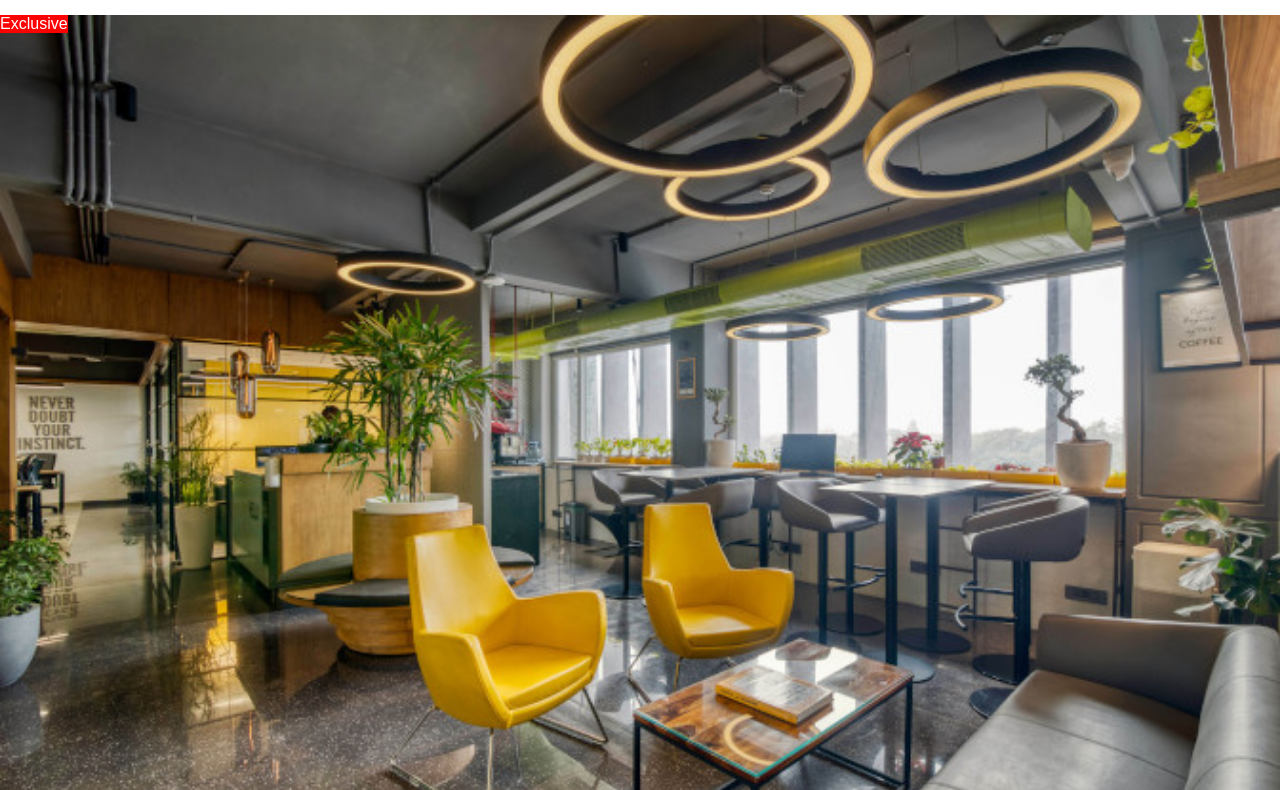
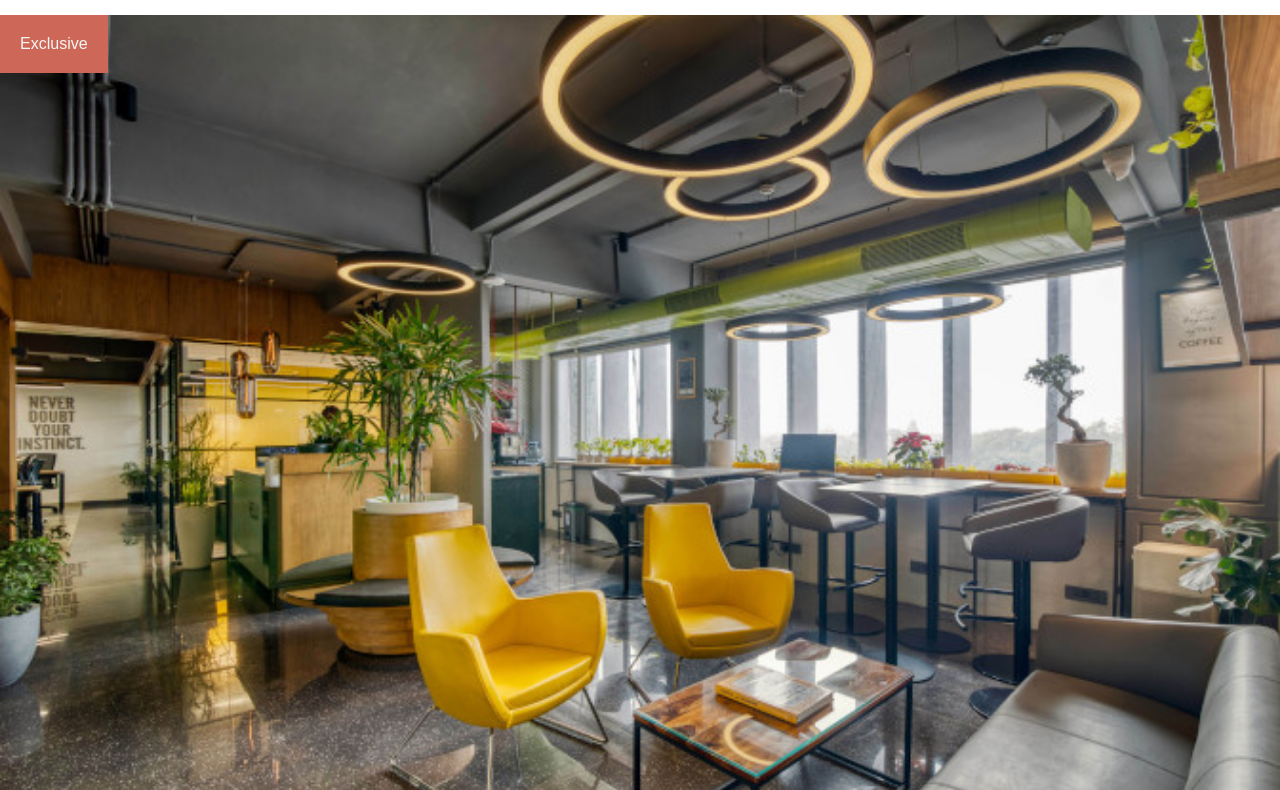
Before and after one commit to mpumi-moale/Coworking-space-site, a website built with Vite: page index.html in a window 1280 px wide. Shown: the part 163-953 px from the top of the page. Built offline with nearby package versions, Linux system fonts and the light colour scheme.

Commit message:
added padding to the image banner

```diff
--- a/src/style.css
+++ b/src/style.css
@@ -55,8 +55,9 @@ h1 {
     position: absolute;
     top: 0;
     left: 0;
-    background-color: red;
-    color: white;
+    background-color: #cd6858;
+    color: whitesmoke;
+    padding: 20px;
 }
 
 .caption {
```
